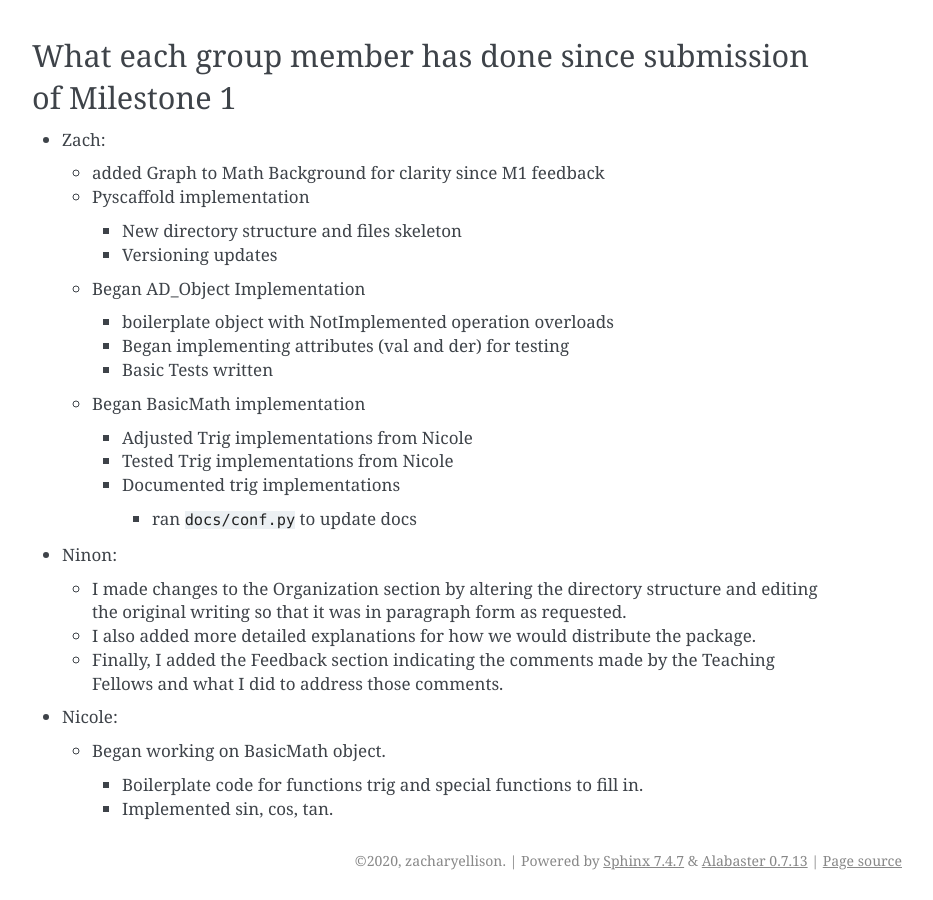
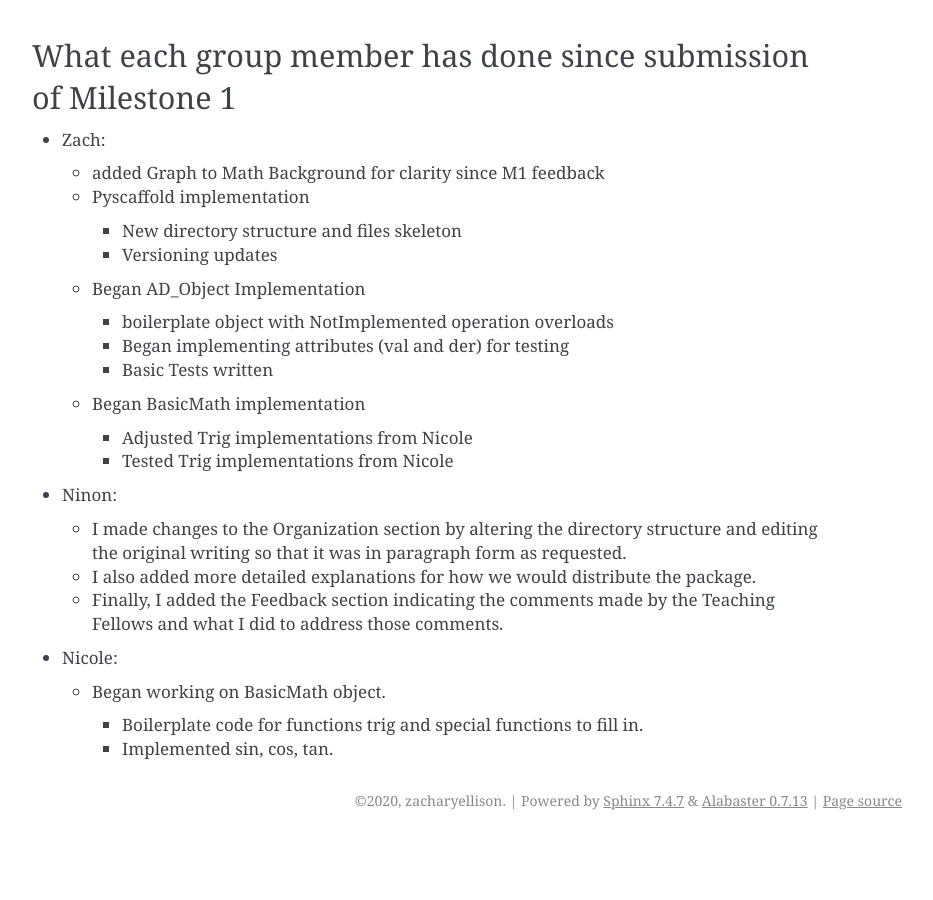
Before and after one commit to mountain-bay/cs107-FinalProject, a Sphinx documentation site: the page built from docs/milestone2_progress.md, in a window 1280 px wide and 900 px high, scrolled down 707 px. Shown: the whole window, without its empty margins (338-1271 px from the left). Built offline with Sphinx 7.4.7, drawn with Linux system fonts in a browser that asks for light colours; pages that are not in the unit, such as notebooks, are missing from menus; the version number is read from the project's files by our own code; after the commit the page ends 1547 px from its top, so only the background shows below that.

Commit message:
rm line saying I documented, I'll do that another day

```diff
--- a/docs/milestone2_progress.md
+++ b/docs/milestone2_progress.md
@@ -31,8 +31,6 @@ For Milestone 2, we are splitting up into pairs to work on each module. The pair
    - Began BasicMath implementation
      - Adjusted Trig implementations from Nicole
      - Tested Trig implementations from Nicole
-     - Documented trig implementations
-       - ran `docs/conf.py` to update docs
  - Ninon:
    - I made changes to the Organization section by altering the directory structure and editing the original writing so that it was in paragraph form as requested.
    - I also added more detailed explanations for how we would distribute the package.
```
